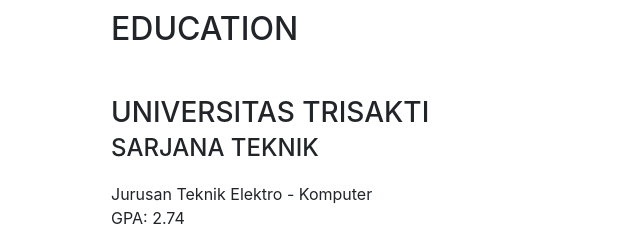
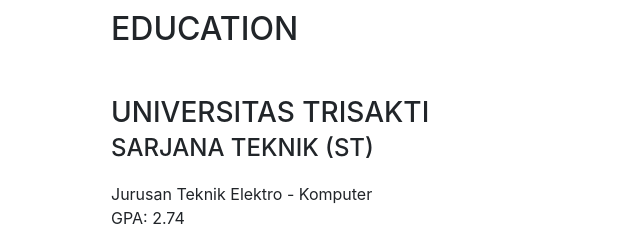
Before and after one commit to izak-demo/resume, a website with bundled scripts: page index.html in a window 1280 px wide. Shown: the part 2080-2320 px from the top of the page, 209-849 px from the left. Built offline with nearby package versions, Linux system fonts and the light colour scheme; a web font is replaced by a local one.

Commit message:
Tambahkan gelar ST di bagian Sarjana

```diff
--- a/index.html
+++ b/index.html
@@ -150,7 +150,7 @@
           <div class="resume-item d-flex flex-column flex-md-row mb-5">
             <div class="resume-content mr-auto">
               <h3 class="mb-0">Universitas Trisakti</h3>
-              <div class="subheading mb-3">Sarjana Teknik</div>
+              <div class="subheading mb-3">Sarjana Teknik (ST)</div>
               <div>Jurusan Teknik Elektro - Komputer</div>
               <p>GPA: 2.74</p>
             </div>
```
